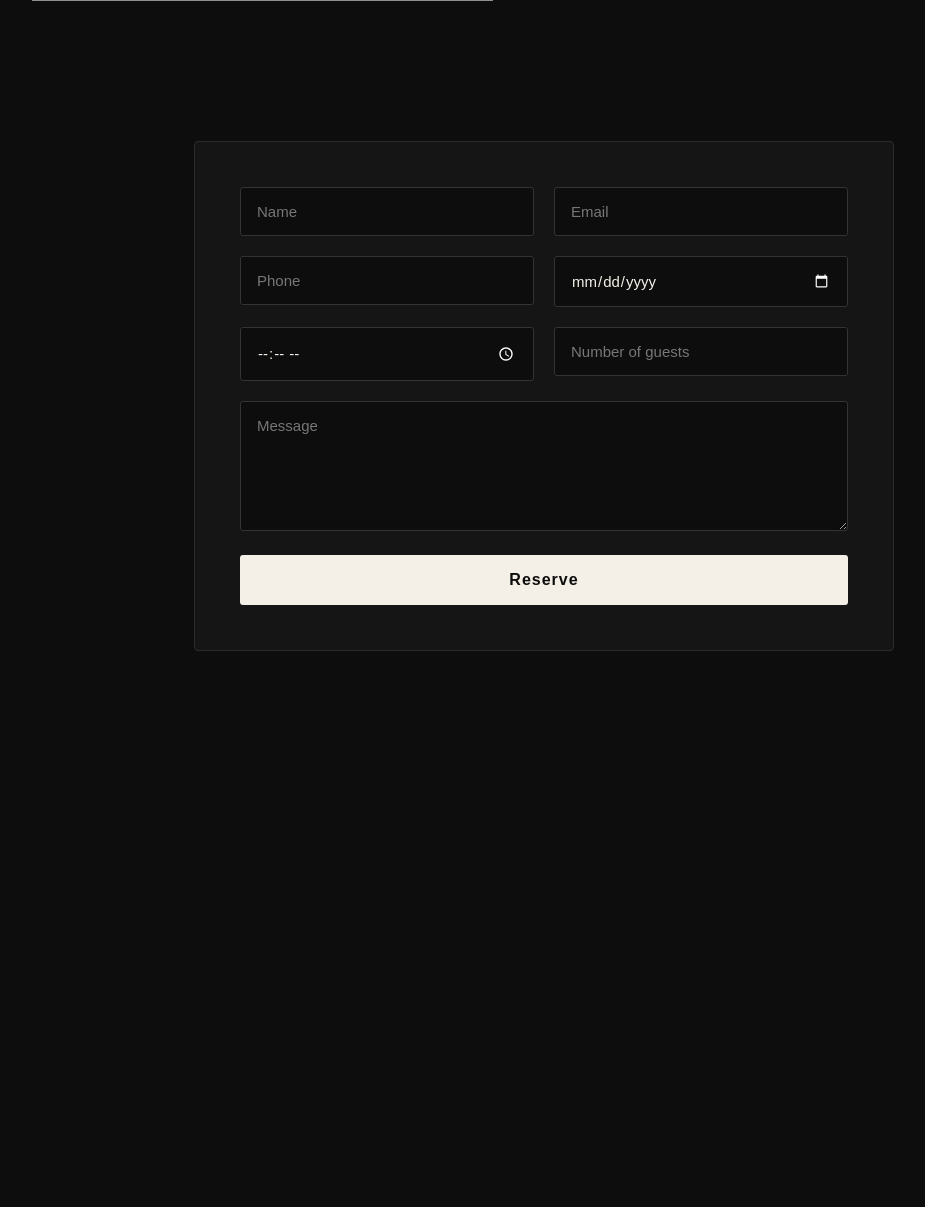
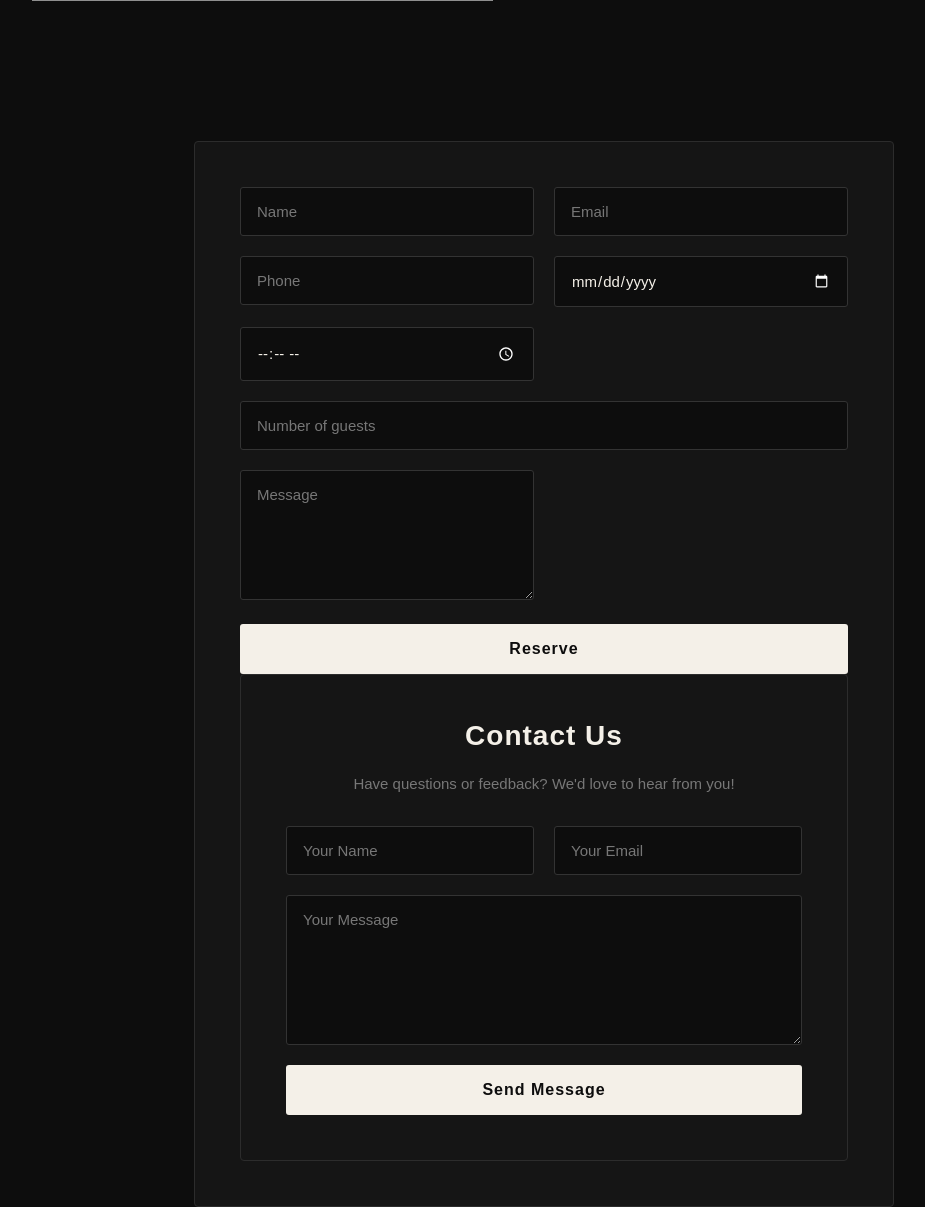
Before and after one commit to Marlise098/Restaurant-website, a PHP site: page /Pages/index.php in a window 1280 px wide. Shown: the part 1749-2956 px from the top of the page, without its empty margins (96-1021 px from the left). Before the commit the page ends 2400 px from the top, so only its background shows below. Run offline with PHP 8.4, Linux system fonts and the light colour scheme; data that the repository does not hold is empty; grey boxes are pictures that could not be loaded.

Commit message:
omg I finished

```diff
--- a/Pages/contact.php
+++ b/Pages/contact.php
@@ -0,0 +1,59 @@
+
+<?php
+require_once "includes/dbh.inc.php";
+
+if ($_SERVER["REQUEST_METHOD"] === "POST" && isset($_POST["form_type"]) && $_POST["form_type"] === "contact") {
+
+    $name = $_POST["name"];
+    $email = $_POST["email"];
+    $message = $_POST["message"];
+
+    $sql = "INSERT INTO Contact (name, email, message)
+            VALUES (:name, :email, :message)";
+
+    $stmt = $pdo->prepare($sql);
+
+    $stmt->execute([
+        ":name" => $name,
+        ":email" => $email,
+        ":message" => $message
+    ]);
+
+    echo "<p>Thank you for your message! We will get back to you soon.</p>";
+}
+?>
+
+<div class="contact">
+
+    <form method="POST">
+        <input type="hidden" name="form_type" value="Contact">
+
+        <h2>Contact Us</h2>
+
+        <p>Have questions or feedback? We'd love to hear from you!</p>
+
+        <input
+            type="text"
+            name="name"
+            placeholder="Your Name"
+            required
+        >
+
+        <input
+            type="email"
+            name="email"
+            placeholder="Your Email"
+            required
+        >
+
+        <textarea
+            name="message"
+            placeholder="Your Message"
+            required
+        ></textarea>
+
+        <button type="submit">Send Message</button>
+
+    </form>
+
+</div>
--- a/Pages/header.php
+++ b/Pages/header.php
@@ -8,7 +8,6 @@
                 <li><a href="#menu">Menu</a></li>
                 <li><a href="#about">About</a></li>
                 <li><a href="#reservation">Reservation</a></li>
-                <li><a href="#experience">Reviews</a></li>
                 <li><a href="#contact">Contact</a></li>
             </ul>
         </nav>
--- a/Pages/index.php
+++ b/Pages/index.php
@@ -36,6 +36,11 @@
     <?php
       include 'reservation.php';
     ?>
+
+    <!-- Include the contact.php file -->
+    <?php
+      include 'contact.php';
+    ?>
 </body>
 
  <script src="../js/script.js"></script>
--- a/Pages/reservation.php
+++ b/Pages/reservation.php
@@ -1,4 +1,5 @@
 <div class="reservation-form"><form method="POST">
+    <input type="hidden" name="form_type" value="reservation">
 
     <div class="form-group">
         <input type="text" name="name" placeholder="Name" required>
@@ -39,7 +40,7 @@
 require_once "includes/dbh.inc.php";
 $message = "";
 
-if ($_SERVER["REQUEST_METHOD"] === "POST") {
+if ($_SERVER["REQUEST_METHOD"] === "POST" && isset($_POST["form_type"]) && $_POST["form_type"] === "reservation") {
 
     $name = $_POST["name"];
     $email = $_POST["email"];
--- a/css/style.css
+++ b/css/style.css
@@ -397,6 +397,148 @@ body {
 }
 
 
+.contact {
+    width: 100%;
+    max-width: 700px;
+    margin: 0 auto;
+    padding: 45px;
+    background-color: #151515;
+    border: 1px solid #2c2c2c;
+    border-radius: 4px;
+    box-sizing: border-box;
+}
+
+.contact form {
+    display: grid;
+    grid-template-columns: 1fr 1fr;
+    gap: 20px;
+}
+
+.contact h2 {
+    grid-column: 1 / -1;
+
+    margin: 0;
+    color: #F4F0E8;
+
+    font-family: Arial, sans-serif;
+    font-size: 28px;
+    letter-spacing: 1px;
+    text-align: center;
+}
+
+.contact p {
+    grid-column: 1 / -1;
+
+    margin: 0 0 10px;
+    color: #777;
+
+    font-family: Arial, sans-serif;
+    font-size: 15px;
+    text-align: center;
+    line-height: 1.6;
+}
+
+.contact input,
+.contact textarea {
+    width: 100%;
+    padding: 15px 16px;
+    box-sizing: border-box;
+
+    background-color: #0D0D0D;
+    color: #F4F0E8;
+
+    border: 1px solid #333;
+    border-radius: 3px;
+
+    font-family: Arial, sans-serif;
+    font-size: 15px;
+
+    outline: none;
+    transition: 0.3s ease;
+}
+
+.contact input::placeholder,
+.contact textarea::placeholder {
+    color: #777;
+}
+
+.contact input:focus,
+.contact textarea:focus {
+    border-color: #F4F0E8;
+    background-color: #111;
+}
+
+.contact textarea {
+    grid-column: 1 / -1;
+
+    min-height: 150px;
+    resize: vertical;
+}
+
+
+.contact button {
+    grid-column: 1 / -1;
+
+    width: 100%;
+    padding: 16px;
+
+    background-color: #F4F0E8;
+    color: #0D0D0D;
+
+    border: none;
+    border-radius: 3px;
+
+    font-size: 16px;
+    font-weight: bold;
+    letter-spacing: 1px;
+
+    cursor: pointer;
+    transition: 0.3s ease;
+}
+
+.contact button:hover {
+    background-color: #d8d2c5;
+    transform: translateY(-2px);
+}
+
+
+
+.contact-success {
+    margin-top: 25px;
+    padding: 15px;
+
+    text-align: center;
+
+    color: #F4F0E8;
+    background-color: #1b1b1b;
+
+    border: 1px solid #F4F0E8;
+    border-radius: 3px;
+
+    font-size: 15px;
+}
+
+
+@media (max-width: 600px) {
+
+    .contact {
+        width: 90%;
+        padding: 30px 20px;
+    }
+
+    .contact form {
+        grid-template-columns: 1fr;
+    }
+
+    .contact h2,
+    .contact p,
+    .contact textarea,
+    .contact button {
+        grid-column: 1;
+    }
+
+}
+
 @media (max-width: 700px) {
 
     .reservation-form {
```
Also changed, not shown: Pages/experience.php (deleted).
